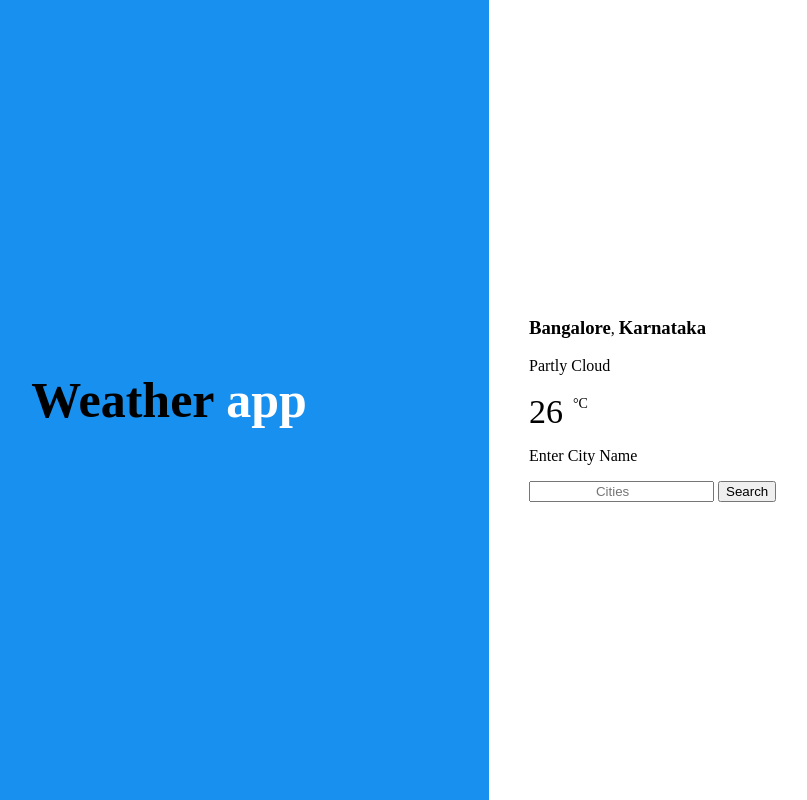
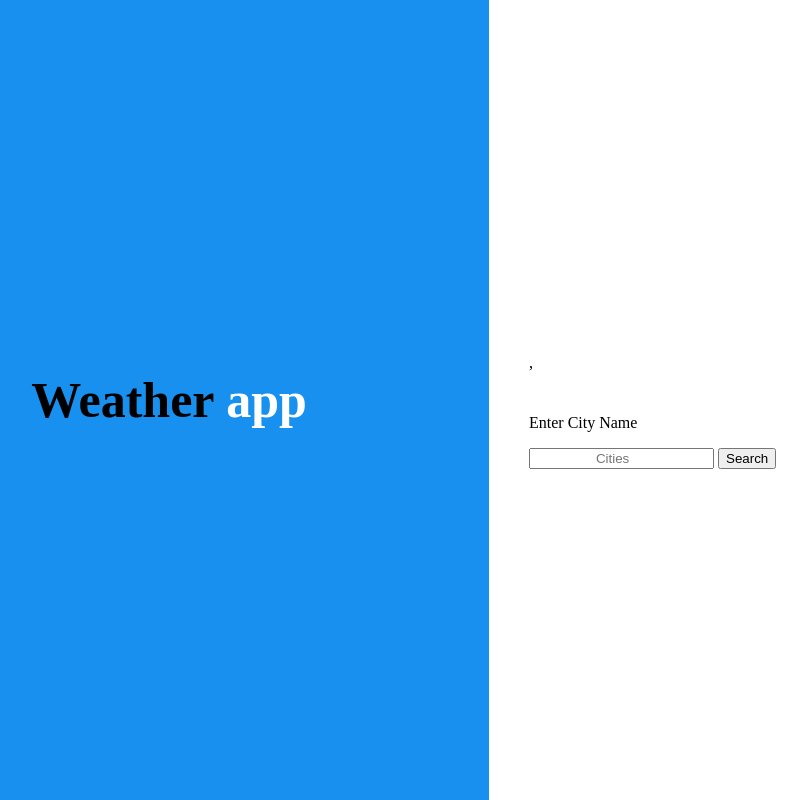
Before and after one commit to guruk05/Weather-App---version-1_using-class, a plain HTML site: page index.html in a window 1280 px wide. Shown: the whole page, without its empty margins (151-958 px from the left). Drawn offline with nearby package versions, Linux system fonts and the light colour scheme; no server answers.

Commit message:
updated html

```diff
--- a/index.html
+++ b/index.html
@@ -26,17 +26,17 @@
             </div>
             <div class="flex1">
                 <div class="weatherSec">
-                    <h3 class="city" id="showCity">Bangalore</h3>, <h3 class="state" id='showCountry' nbsp>Karnataka
+                    <h3 class="city" id="showCity"></h3>, <h3 class="state" id='showCountry' nbsp>
                     </h3>
                     <div class="DateTime">
                         <!-- <span class="dtDay">Friday</span> -->
                         <!-- <span class="dtTime">8:00 am</span> -->
                     </div>
-                    <div class="weather" id="showDescription">Partly Cloud</div>
+                    <div class="weather" id="showDescription"></div>
                     <br>
                     <div class="degreeSec">
-                        <div class="dsDegree" id="showDegree">26</div>
-                        <div class="Celsius" id="showFahrenheit">&deg;C </div>
+                        <div class="dsDegree" id="showDegree"></div>
+                        <div class="Celsius" id="showFahrenheit"></div>
                         <!-- <span>|</span> -->
                     </div>
                     <p>Enter City Name</p>
```
